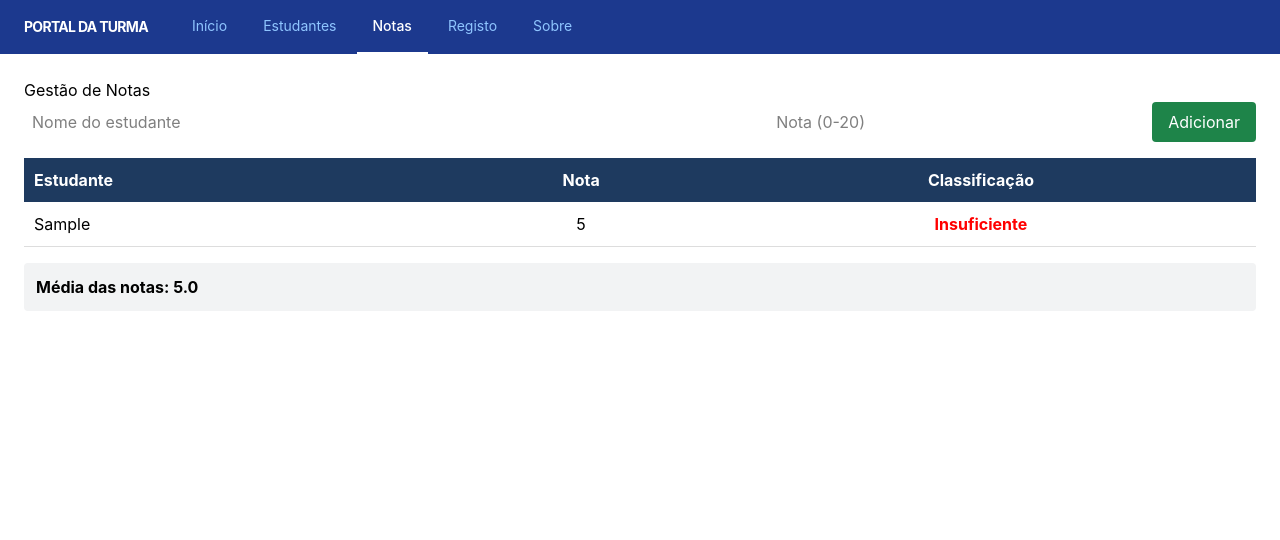
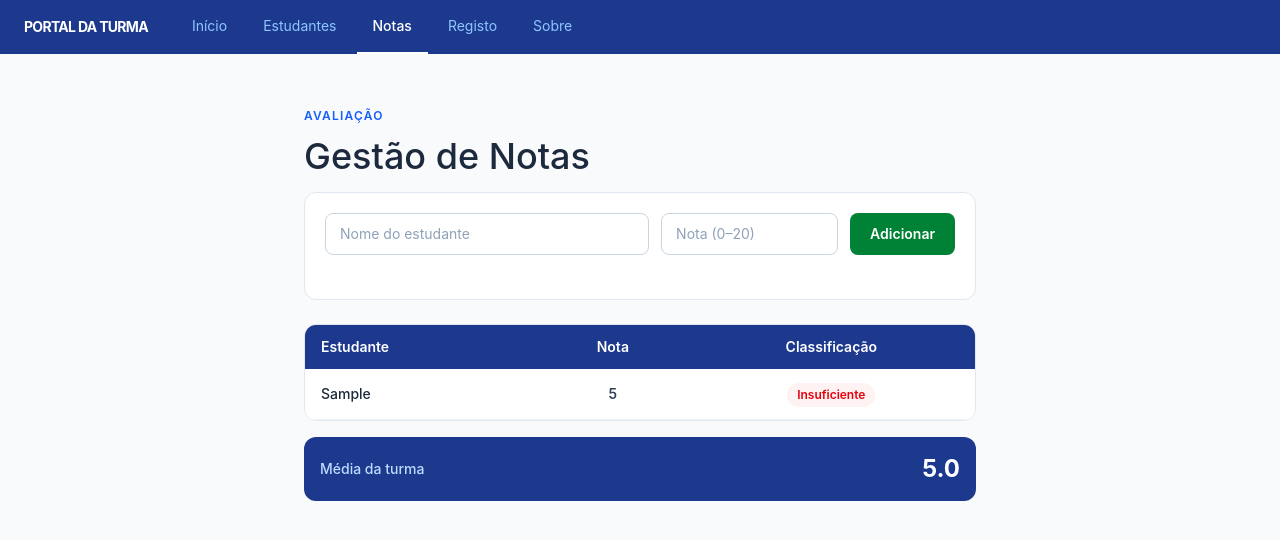
Before and after one commit to OBitencourt/ficha-react, a React (Vite) app: page /notas in a window 1280 px wide. Both pictures are taken after typing "Sample", "5" into the empty fields and a click on the button "Adicionar". Shown: the top 540 px of the page. Built offline with nearby package versions, Linux system fonts and the light colour scheme.

Commit message:
style: Adicionando estilizações finais gerais

```diff
--- a/src/components/CartaoUtilizador.tsx
+++ b/src/components/CartaoUtilizador.tsx
@@ -19,20 +19,18 @@ export default function CartaoUtilizador({
 
   return (
     <div
-      className={`relative flex flex-col gap-2 p-5 rounded-xl border bg-white transition-all hover:shadow-md hover:-translate-y-0.5 ${
+      className={`relative flex flex-col gap-2 p-5 rounded-xl border bg-white transition-all hover:-translate-y-0.5 ${
         destaque
           ? "border-blue-300 ring-1 ring-blue-200"
           : "border-slate-200"
       }`}
     >
-      {/* Badge caloiro */}
       {destaque && (
-        <span className="absolute top-3 right-3 text-[10px] font-bold tracking-widest uppercase px-2 py-0.5 rounded-full bg-blue-100 text-blue-700">
+        <span className="absolute top-3 right-3 text-[10px] font-bold uppercase px-2 py-0.5 rounded-full bg-blue-100 text-blue-700">
           Caloiro
         </span>
       )}
 
-      {/* Avatar */}
       <div
         className={`w-10 h-10 rounded-full flex items-center justify-center text-sm font-bold text-white ${
           destaque ? "bg-blue-600" : "bg-slate-500"
@@ -41,7 +39,6 @@ export default function CartaoUtilizador({
         {iniciais}
       </div>
 
-      {/* Info */}
       <div>
         <h2 className="font-semibold text-slate-800 text-sm leading-tight">
           {nome}
@@ -49,7 +46,6 @@ export default function CartaoUtilizador({
         <p className="text-xs text-slate-500 mt-0.5">{curso}</p>
       </div>
 
-      {/* Ano */}
       <span className="inline-block text-xs text-slate-400 font-medium">
         {ano}.º Ano
       </span>
--- a/src/components/ListaEstudantes.tsx
+++ b/src/components/ListaEstudantes.tsx
@@ -14,14 +14,11 @@ export default function ListaEstudantes() {
     <div>
       {/* Barra de pesquisa */}
       <div className="relative mb-6">
-        <span className="absolute left-3.5 top-1/2 -translate-y-1/2 text-slate-400 text-sm">
-          🔍
-        </span>
         <input
           placeholder="Pesquisar estudante..."
           value={pesquisa}
           onChange={(e) => setPesquisa(e.target.value)}
-          className="w-full pl-10 pr-4 py-2.5 rounded-lg border border-slate-300 bg-white text-sm text-slate-800 placeholder:text-slate-400 focus:outline-none focus:ring-2 focus:ring-blue-500 focus:border-transparent transition"
+          className="w-full pl-4 pr-4 py-2.5 rounded-lg border border-slate-300 bg-white text-sm text-slate-800 placeholder:text-slate-400 focus:outline-none focus:ring-2 focus:ring-blue-500 focus:border-transparent transition"
         />
       </div>
 
--- a/src/components/Navbar.tsx
+++ b/src/components/Navbar.tsx
@@ -11,12 +11,9 @@ export default function Navbar() {
 
   return (
     <nav className="bg-blue-900 px-6 py-0 flex items-center gap-1">
-      {/* Logo / Brand */}
       <span className="text-white font-bold text-sm tracking-tighter uppercase mr-6 py-4">
         Portal da Turma
       </span>
-
-      {/* Links */}
       {links.map(({ to, label }) => (
         <NavLink
           key={to}
--- a/src/pages/Notas.tsx
+++ b/src/pages/Notas.tsx
@@ -1,23 +1,31 @@
-// src/pages/Notas.jsx
+// src/pages/Notas.tsx
 
 import { useState } from "react";
+
 // =========================
-// COMPONENTE FILHO
-// Formulário
+// TIPOS
 // =========================
 
+interface NotasType {
+  estudante: string;
+  nota: number;
+}
+
 interface FormularioNotaType {
-  onAdicionarNota: ({estudante, nota}: {estudante: string, nota: number}) => void
+  onAdicionarNota: ({ estudante, nota }: NotasType) => void;
 }
+
+// =========================
+// COMPONENTE FILHO — Formulário
+// =========================
 
 function FormularioNota({ onAdicionarNota }: FormularioNotaType) {
   const [estudante, setEstudante] = useState("");
   const [nota, setNota] = useState("");
 
-  function handleSubmit(e: any) {
+  function handleSubmit(e: React.FormEvent) {
     e.preventDefault();
 
-    // validações
     if (!estudante || !nota) {
       alert("Preencha todos os campos.");
       return;
@@ -30,59 +38,34 @@ function FormularioNota({ onAdicionarNota }: FormularioNotaType) {
       return;
     }
 
-    // envia dados para o componente pai
-    onAdicionarNota({
-      estudante,
-      nota: notaNumero,
-    });
-
-    // limpa os campos
+    onAdicionarNota({ estudante, nota: notaNumero });
     setEstudante("");
     setNota("");
   }
 
+  const inputClass =
+    "px-3.5 py-2.5 rounded-lg border border-slate-300 bg-white text-slate-800 text-sm placeholder:text-slate-400 focus:outline-none focus:ring-2 focus:ring-blue-500 focus:border-transparent transition";
+
   return (
-    <form
-      onSubmit={handleSubmit}
-      style={{
-        display: "flex",
-        gap: "8px",
-        marginBottom: "16px",
-      }}
-    >
+    <form onSubmit={handleSubmit} className="flex gap-3 mb-6">
       <input
         value={estudante}
         onChange={(e) => setEstudante(e.target.value)}
         placeholder="Nome do estudante"
-        style={{
-          padding: "8px",
-          flex: 2,
-        }}
+        className={`${inputClass} flex-2`}
       />
-
       <input
         value={nota}
         onChange={(e) => setNota(e.target.value)}
         type="number"
         min="0"
         max="20"
-        placeholder="Nota (0-20)"
-        style={{
-          padding: "8px",
-          flex: 1,
-        }}
+        placeholder="Nota (0–20)"
+        className={`${inputClass} flex-1`}
       />
-
       <button
         type="submit"
-        style={{
-          padding: "8px 16px",
-          background: "#1E8449",
-          color: "white",
-          border: "none",
-          borderRadius: "4px",
-          cursor: "pointer",
-        }}
+        className="px-5 py-2.5 bg-green-700 hover:bg-green-600 text-white text-sm font-semibold rounded-lg transition cursor-pointer whitespace-nowrap"
       >
         Adicionar
       </button>
@@ -91,112 +74,62 @@ function FormularioNota({ onAdicionarNota }: FormularioNotaType) {
 }
 
 // =========================
-// COMPONENTE FILHO
-// Tabela
+// COMPONENTE FILHO — Tabela
 // =========================
 
-interface NotasType {
-  estudante: string,
-  nota: number
-}
-function TabelaNotas({ notas }: {notas: NotasType[]}) {
-  function obterClassificacao(nota: number) {
-    if (nota >= 18) {
-      return {
-        texto: "Excelente",
-        cor: "green",
-      };
+function obterClassificacao(nota: number): { texto: string; classes: string } {
+  if (nota >= 18) return { texto: "Excelente", classes: "text-green-700 bg-green-50" };
+  if (nota >= 14) return { texto: "Bom", classes: "text-yellow-700 bg-yellow-50" };
+  if (nota >= 10) return { texto: "Suficiente", classes: "text-orange-600 bg-orange-50" };
+  return { texto: "Insuficiente", classes: "text-red-600 bg-red-50" };
 }
 
-    if (nota >= 14) {
-      return {
-        texto: "Bom",
-        cor: "#B7950B",
-      };
+function TabelaNotas({ notas }: { notas: NotasType[] }) {
+  if (notas.length === 0) {
+    return (
+      <div className="text-center py-12 text-slate-400 text-sm">
+        Nenhuma nota adicionada ainda.
+      </div>
+    );
   }
 
-    if (nota >= 10) {
-      return {
-        texto: "Suficiente",
-        cor: "orange",
-      };
-    }
-
-    return {
-      texto: "Insuficiente",
-      cor: "red",
-    };
-  }
-
-  console.log(notas)
-
   return (
-    <table
-      style={{
-        width: "100%",
-        borderCollapse: "collapse",
-      }}
-    >
+    <div className="rounded-xl overflow-hidden border border-slate-200">
+      <table className="w-full border-collapse">
         <thead>
-        <tr
-          style={{
-            background: "#1E3A5F",
-            color: "white",
-          }}
-        >
-          <th style={{ padding: "10px", textAlign: "left" }}>
-            Estudante
-          </th>
-
-          <th style={{ padding: "10px", textAlign: "center" }}>
-            Nota
-          </th>
-
-          <th style={{ padding: "10px", textAlign: "center" }}>
-            Classificação
-          </th>
+          <tr className="bg-blue-900 text-white text-sm">
+            <th className="px-4 py-3 text-left font-semibold">Estudante</th>
+            <th className="px-4 py-3 text-center font-semibold">Nota</th>
+            <th className="px-4 py-3 text-center font-semibold">Classificação</th>
           </tr>
         </thead>
-
         <tbody>
-        {notas.map((item: NotasType, index: number) => {
+          {notas.map((item, index) => {
             const classificacao = obterClassificacao(item.nota);
-
             return (
               <tr
                 key={index}
-              style={{
-                borderBottom: "1px solid #ddd",
-              }}
+                className="border-b border-slate-100 bg-white hover:bg-slate-50 transition"
               >
-              <td style={{ padding: "10px" }}>
+                <td className="px-4 py-3 text-sm text-slate-800 font-medium">
                   {item.estudante}
                 </td>
-
-              <td
-                style={{
-                  padding: "10px",
-                  textAlign: "center",
-                }}
-              >
+                <td className="px-4 py-3 text-center text-sm text-slate-700 font-semibold">
                   {item.nota}
                 </td>
-
-              <td
-                style={{
-                  padding: "10px",
-                  textAlign: "center",
-                  color: classificacao.cor,
-                  fontWeight: "bold",
-                }}
+                <td className="px-4 py-3 text-center">
+                  <span
+                    className={`inline-block px-2.5 py-1 rounded-full text-xs font-semibold ${classificacao.classes}`}
                   >
                     {classificacao.texto}
+                  </span>
                 </td>
               </tr>
             );
           })}
         </tbody>
       </table>
+    </div>
   );
 }
 
@@ -205,42 +138,44 @@ function TabelaNotas({ notas }: {notas: NotasType[]}) {
 // =========================
 
 export default function Notas() {
-  const [notas, setNotas] = useState<any>([]);
+  const [notas, setNotas] = useState<NotasType[]>([]);
 
   function adicionarNota(novaNota: NotasType) {
     setNotas([...notas, novaNota]);
   }
 
-  // cálculo da média
   const media =
     notas.length > 0
       ? (
-          notas.reduce((total: number, item: NotasType) => total + item.nota, 0) /
-          notas.length
+          notas.reduce((total, item) => total + item.nota, 0) / notas.length
         ).toFixed(1)
-      : 0;
+      : null;
 
   return (
-    <main style={{ padding: "24px" }}>
-      <h1>Gestão de Notas</h1>
+    <main className="min-h-screen bg-slate-50 px-6 py-12">
+      <div className="max-w-2xl mx-auto">
+        <div className="mb-4">
+          <span className="inline-block text-xs font-semibold tracking-widest text-blue-600 uppercase mb-3">
+            Avaliação
+          </span>
+          <h1 className="text-4xl font-medium text-slate-800">Gestão de Notas</h1>
+        </div>
 
+        <div className="bg-white border border-slate-200 rounded-xl p-5 mb-6">
           <FormularioNota onAdicionarNota={adicionarNota} />
+        </div>
 
         <TabelaNotas notas={notas} />
 
-      {notas.length > 0 && (
-        <div
-          style={{
-            marginTop: "16px",
-            padding: "12px",
-            background: "#F2F3F4",
-            borderRadius: "4px",
-            fontWeight: "bold",
-          }}
-        >
-          Média das notas: {media}
+        {media && (
+          <div className="mt-4 flex items-center justify-between p-4 bg-blue-900 text-white rounded-xl">
+            <span className="text-sm font-medium text-blue-200">
+              Média da turma
+            </span>
+            <span className="text-2xl font-bold">{media}</span>
           </div>
         )}
+      </div>
     </main>
   );
 }
```
Also changed, not shown: src/pages/PerfilEstudante.tsx (+2 -11 lines), src/pages/Registo.tsx (+1 -28 lines). Lines whose indentation alone changed are shown as unchanged.
